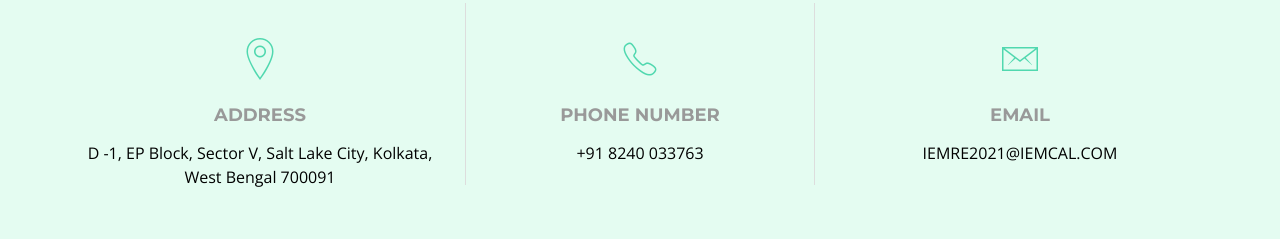
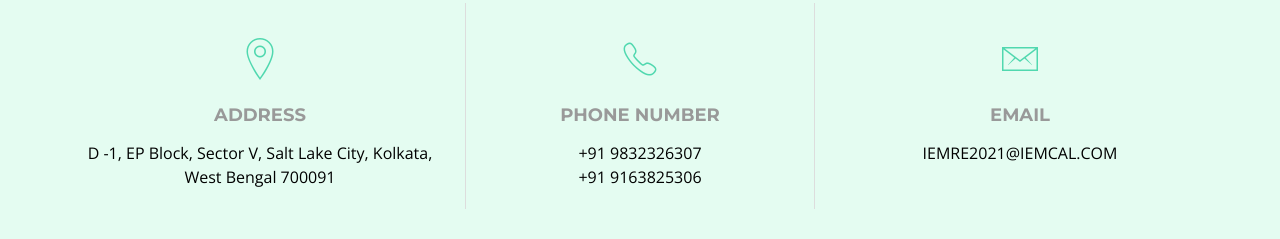
Before and after one commit to aditya-pratyush/IEM-Renewable-Energy-2020, a plain HTML site: page index.html in a window 1280 px wide. Shown: the part 10962-11201 px from the top of the page. Drawn offline with nearby package versions, Linux system fonts and the light colour scheme; a script that the page names is missing; files whose address does not match are found by name.

Commit message:
IEMRE 2021 Minor Changes

```diff
--- a/index.html
+++ b/index.html
@@ -1213,7 +1213,8 @@ author.
             <div class="contact-phone">
               <i class="ion-ios-telephone-outline"></i>
               <h3>Phone Number</h3>
-              <p><a href="tel:+155895548855">+91 8240 033763</a></p>
+              <p><a href="tel:+919832326307">+91 9832326307</a></p>
+              <p><a href="tel:+919163825306">+91 9163825306</a></p>
             </div>
           </div>
 
```
